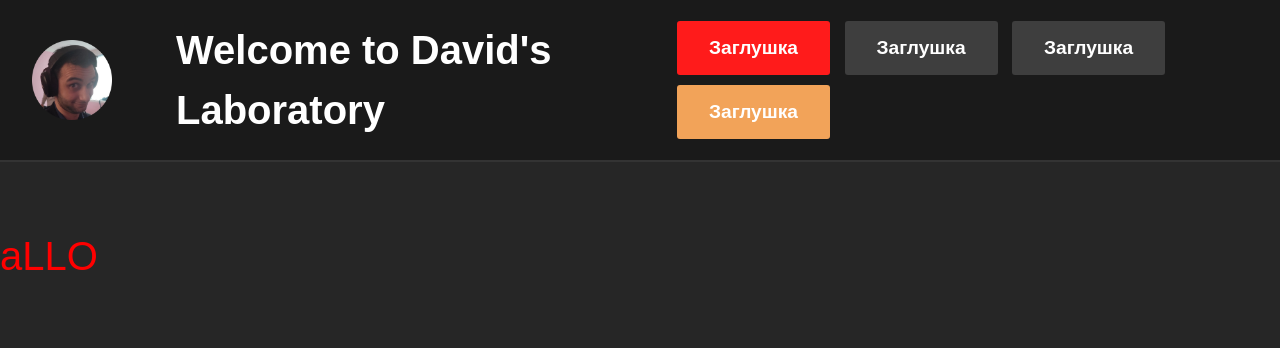
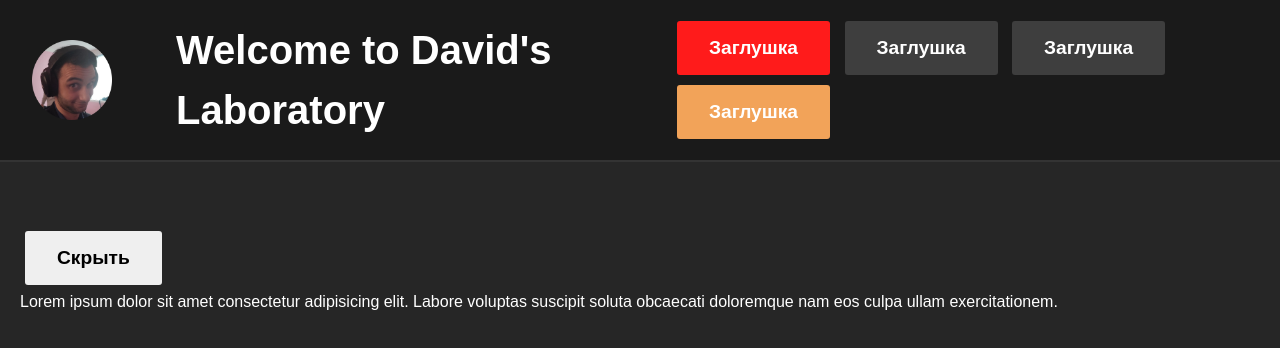
Before and after one commit to bronepoezd410/4AIP_VueExercises410, a Vue app in the folder MakoVueExercises/: page / in a window 1280 px wide. Shown: the top 348 px of the page. Built offline with nearby package versions, Linux system fonts and the light colour scheme.

Commit message:
039_Реактивность объекта с CSS классами

```diff
--- a/MakoVueExercises/src/App.vue
+++ b/MakoVueExercises/src/App.vue
@@ -1,6 +1,9 @@
 
 <template>
-	<p :class="obj">aLLO</p>
+    <div class="withMargin">
+        <button @click="hide"> {{ obj.hidden ? 'Показать' : 'Скрыть' }} </button>
+        <p :class="obj">Lorem ipsum dolor sit amet consectetur adipisicing elit. Labore voluptas suscipit soluta obcaecati doloremque nam eos culpa ullam exercitationem.</p>
+    </div>
 </template>
 
 
@@ -13,13 +16,15 @@ export default {
     data() {
         return {
             obj: {
-			red_color: true,
-			font_big_size:  true,
+			hidden: false,
 		},
 	}
 },
     methods:
     {
+        hide: function(){
+            this.obj.hidden = !this.obj.hidden;
+        },
 
 
     computed:
--- a/MakoVueExercises/src/styles/style.css
+++ b/MakoVueExercises/src/styles/style.css
@@ -1,7 +1,8 @@
-.red_color {
-    color: red;
+p.hidden {
+	display: none;
 }
 
-.font_big_size {
-    font-size: 40px;
+
+.withMargin {
+    margin-left: 20px;
 }
```
